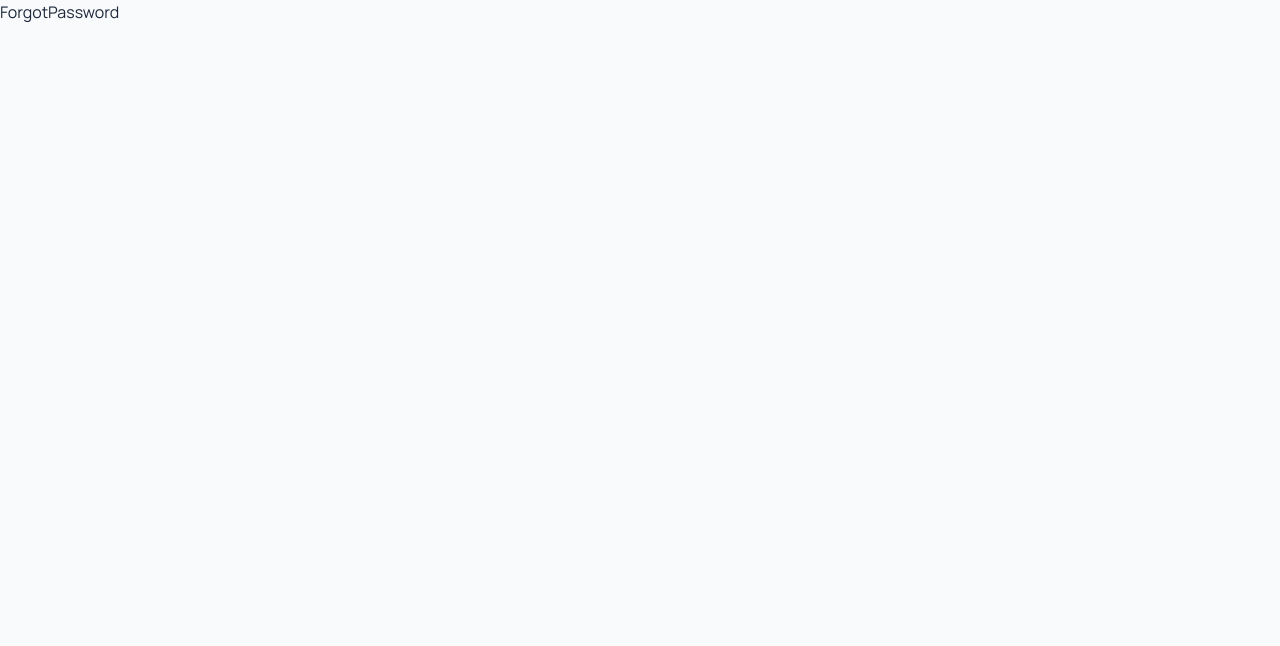
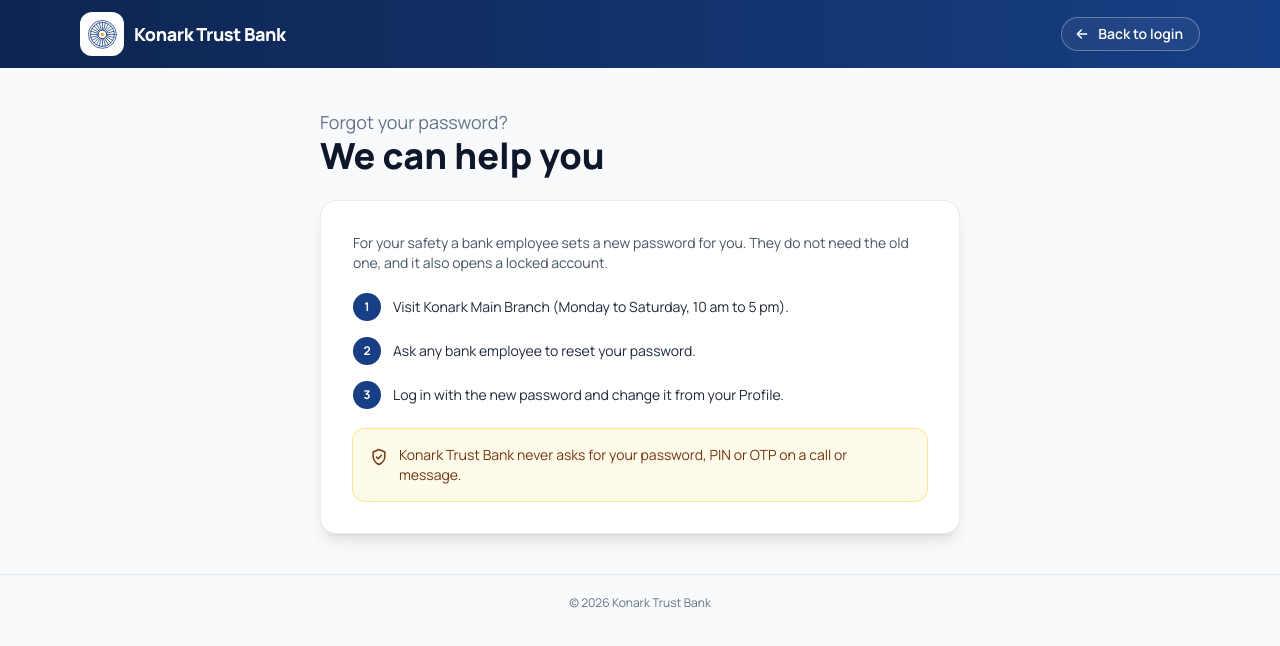
Before and after one commit to anupprasad-dev/konark-trust-bank, a React (Vite) app in the folder frontend/: page /forgot-password in a window 1280 px wide. Shown: the top 646 px of the page. Built offline with nearby package versions, Linux system fonts and the light colour scheme; no server answers.

Commit message:
Simplify auth lock message, Add slow chakra spin animation, and Standardize back buttons

```diff
--- /dev/null
+++ b/frontend/src/components/BackLink.jsx
@@ -0,0 +1,20 @@
+import { Link } from "react-router-dom";
+
+/** The "go back" button in the blue header of the public pages: an outlined pill, the arrow slides on hover.
+ *  Give `to` for a link, or `onClick` for an in-page switch. */
+export default function BackLink({ to, onClick, children, className = "" }) {
+  const cls = `group inline-flex items-center gap-2 rounded-full border border-white/30 bg-white/5 py-1.5 pl-3 pr-4 text-sm font-semibold text-white transition hover:border-white/60 hover:bg-white/15 focus-visible:outline-none focus-visible:ring-2 focus-visible:ring-white/70 ${className}`;
+  const body = (
+    <>
+      <svg viewBox="0 0 24 24" className="h-4 w-4 transition-transform duration-200 group-hover:-translate-x-0.5" fill="none" stroke="currentColor" strokeWidth="2.2" strokeLinecap="round" strokeLinejoin="round" aria-hidden="true">
+        <path d="M19 12H5M11 6l-6 6 6 6" />
+      </svg>
+      {children}
+    </>
+  );
+  return to ? (
+    <Link to={to} className={cls}>{body}</Link>
+  ) : (
+    <button type="button" onClick={onClick} className={cls}>{body}</button>
+  );
+}
--- a/frontend/src/components/CardVisual.jsx
+++ b/frontend/src/components/CardVisual.jsx
@@ -50,7 +50,7 @@ export default function CardVisual({ card, canReveal = true }) {
             ))}
           </g>
         </svg>
-        <WheelMark className="pointer-events-none absolute -bottom-12 -right-10 h-48 w-48 text-white/10" hub={false} />
+        <WheelMark className="pointer-events-none absolute -bottom-12 -right-10 h-48 w-48 text-white/15 animate-[spin_40s_linear_infinite] motion-reduce:animate-none" hub={false} />
         <div className="relative flex h-full flex-col justify-between">
           <div className="flex items-start justify-between">
             <div>
--- a/frontend/src/pages/AuthPage.jsx
+++ b/frontend/src/pages/AuthPage.jsx
@@ -1,6 +1,7 @@
 import { useEffect, useRef, useState } from "react";
 import { Link, Navigate, useNavigate, useSearchParams } from "react-router-dom";
 import api, { errorMessage, fieldErrors } from "../api";
+import BackLink from "../components/BackLink.jsx";
 import BrandLogo from "../components/Brand.jsx";
 import Icon from "../components/icons.jsx";
 import { notice as sessionNotice } from "../api";
@@ -298,12 +299,13 @@ function RegisterForm({ onDone, onBack }) {
       <button className="btn-primary w-full py-3 text-base sm:py-3 sm:text-base" disabled={busy}>
         {busy ? "Submitting..." : "Submit registration request"}
       </button>
-      <p className="border-t border-slate-100 pt-4 text-center text-sm text-slate-500">
-        Already registered?{" "}
-        <button type="button" className="font-bold text-brand-600 hover:underline" onClick={onBack}>
+      <div className="flex flex-col items-center gap-2 border-t border-slate-100 pt-4 text-sm text-slate-500 sm:flex-row sm:justify-between">
+        <span>Already registered?</span>
+        <button type="button" className="btn-outline inline-flex items-center gap-2 px-4 py-2" onClick={onBack}>
+          <svg viewBox="0 0 24 24" className="h-4 w-4" fill="none" stroke="currentColor" strokeWidth="2.2" strokeLinecap="round" strokeLinejoin="round" aria-hidden="true"><path d="M19 12H5M11 6l-6 6 6 6" /></svg>
           Back to login
         </button>
-      </p>
+      </div>
     </form>
   );
 }
@@ -398,9 +400,11 @@ function CustomerAuth({ mode, setMode, notice, setNotice }) {
       <header className="bg-gradient-to-r from-brand-900 to-brand-700 text-white">
         <div className="mx-auto flex max-w-6xl items-center justify-between gap-4 px-4 py-3">
           <BrandLogo light to="/" size="lg" />
-          <Link to="/" className="rounded-lg bg-white/10 px-3 py-1.5 text-xs font-semibold hover:bg-white/20 sm:text-sm">
-            &larr; Home
-          </Link>
+          {mode === "register" ? (
+            <BackLink onClick={() => setMode("login")}>Back to login</BackLink>
+          ) : (
+            <BackLink to="/">Back to home</BackLink>
+          )}
         </div>
       </header>
 
@@ -564,9 +568,7 @@ export default function AuthPage() {
       <section className="bg-gradient-to-br from-slate-900 via-brand-900 to-brand-700 px-5 pb-16 pt-5 text-white lg:flex lg:w-1/2 lg:flex-col lg:justify-between lg:px-16 lg:py-16">
         <div className="flex items-center justify-between">
           <BrandLogo light to="/" size="lg" />
-          <Link to="/" className="rounded-lg bg-white/10 px-3 py-1.5 text-xs font-medium hover:bg-white/20 lg:hidden">
-            &larr; Home
-          </Link>
+          <BackLink to="/" className="lg:hidden">Back to home</BackLink>
         </div>
 
         <div className="mt-6 lg:my-0 lg:mt-0">
--- a/frontend/src/pages/ForgotPassword.jsx
+++ b/frontend/src/pages/ForgotPassword.jsx
@@ -1,9 +1,59 @@
-import React from 'react'
+import { Navigate } from "react-router-dom";
+import BackLink from "../components/BackLink.jsx";
+import BrandLogo from "../components/Brand.jsx";
+import Icon from "../components/icons.jsx";
+import { CONTACT } from "../config/contact.js";
+import { homePath, useAuth } from "../context/AuthContext.jsx";
 
-const ForgotPassword = () => {
+export default function ForgotPassword() {
+  const { user, checking } = useAuth();
+  if (!checking && user) return <Navigate to={homePath(user.role)} replace />;
+
   return (
-    <div>ForgotPassword</div>
-  )
+    <div className="fade-in min-h-dvh bg-slate-50">
+      <header className="bg-gradient-to-r from-brand-900 to-brand-700 text-white">
+        <div className="mx-auto flex max-w-6xl items-center justify-between gap-4 px-4 py-3">
+          <BrandLogo light to="/" size="lg" />
+          <BackLink to="/login">Back to login</BackLink>
+        </div>
+      </header>
+
+      <main className="mx-auto max-w-2xl px-4 py-8 sm:py-10">
+        <p className="text-lg text-slate-500">Forgot your password?</p>
+        <h1 className="text-2xl font-extrabold text-slate-900 sm:text-4xl">We can help you</h1>
+
+        <div className="card auth-card mt-6 space-y-5 p-5 shadow-lg sm:p-8">
+          <p className="text-sm text-slate-600">
+            For your safety a bank employee sets a new password for you. They do not need the old one, and it also opens a locked account.
+          </p>
+          <ol className="space-y-4">
+            {[
+              `Visit ${CONTACT.branch} (${CONTACT.hours}).`,
+              "Ask any bank employee to reset your password.",
+              "Log in with the new password and change it from your Profile.",
+            ].map((t, i) => (
+              <li key={t} className="flex gap-3 text-sm text-slate-800">
+                <span className="flex h-7 w-7 flex-none items-center justify-center rounded-full bg-brand-700 text-xs font-bold text-white">{i + 1}</span>
+                <span className="pt-1">{t}</span>
+              </li>
+            ))}
+          </ol>
+          {(CONTACT.phone || CONTACT.email) && (
+            <p className="flex flex-wrap gap-x-5 gap-y-1 border-t border-slate-100 pt-4 text-sm">
+              {CONTACT.phone && <a className="font-semibold text-brand-700 hover:underline" href={`tel:${CONTACT.phone.replace(/[^+\d]/g, "")}`}>{CONTACT.phone}</a>}
+              {CONTACT.email && <a className="font-semibold text-brand-700 hover:underline" href={`mailto:${CONTACT.email}`}>{CONTACT.email}</a>}
+            </p>
+          )}
+          <p className="flex gap-2.5 rounded-xl bg-amber-50 p-4 text-sm text-amber-900 ring-1 ring-amber-200">
+            <Icon name="shield" className="mt-0.5 h-5 w-5 flex-none" />
+            Konark Trust Bank never asks for your password, PIN or OTP on a call or message.
+          </p>
+        </div>
+      </main>
+
+      <footer className="border-t border-slate-200 px-4 py-5 text-center text-xs text-slate-500">
+        &copy; {new Date().getFullYear()} Konark Trust Bank
+      </footer>
+    </div>
+  );
 }
-
-export default ForgotPassword
--- a/frontend/src/pages/LockUnlock.jsx
+++ b/frontend/src/pages/LockUnlock.jsx
@@ -1,6 +1,7 @@
 import { useEffect, useState } from "react";
 import { Link, Navigate } from "react-router-dom";
 import api, { errorMessage } from "../api";
+import BackLink from "../components/BackLink.jsx";
 import BrandLogo from "../components/Brand.jsx";
 import Icon from "../components/icons.jsx";
 import { Alert, Input, PasswordInput } from "../components/ui.jsx";
@@ -158,9 +159,7 @@ export default function LockUnlock() {
       <header className="bg-gradient-to-r from-brand-900 to-brand-700 text-white">
         <div className="mx-auto flex max-w-6xl items-center justify-between gap-4 px-4 py-3">
           <BrandLogo light to="/" size="lg" />
-          <Link to="/login" className="rounded-lg bg-white/10 px-3 py-1.5 text-xs font-semibold hover:bg-white/20 sm:text-sm">
-            &larr; Back to login
-          </Link>
+          <BackLink to="/login">Back to login</BackLink>
         </div>
       </header>
 
--- a/frontend/src/pages/Profile.jsx
+++ b/frontend/src/pages/Profile.jsx
@@ -118,7 +118,7 @@ export default function Profile() {
     <>
       {/* header strip */}
       <section className="relative overflow-hidden rounded-2xl bg-gradient-to-br from-brand-900 via-brand-800 to-brand-600 px-5 py-5 text-white shadow-md sm:px-7 sm:py-6">
-        <WheelMark className="pointer-events-none absolute -right-10 -top-12 h-52 w-52 text-white/10" hub={false} />
+        <WheelMark className="pointer-events-none absolute -right-10 -top-12 h-52 w-52 text-white/15 animate-[spin_40s_linear_infinite] motion-reduce:animate-none" hub={false} />
         <div className="relative flex flex-col items-center gap-4 text-center sm:flex-row sm:text-left">
           <Avatar name={data.full_name || data.username} src={data.photo} className="h-24 w-24 bg-white text-3xl text-brand-700 ring-4 ring-white/60" />
           <div className="min-w-0 flex-1">
--- a/frontend/src/pages/customer/Dashboard.jsx
+++ b/frontend/src/pages/customer/Dashboard.jsx
@@ -70,7 +70,7 @@ export default function CustomerDashboard() {
       <div className="grid gap-4 lg:grid-cols-5">
         {/* Balance card: 2 of 5 columns on desktop, full width on phones */}
         <section className="relative w-full overflow-hidden rounded-2xl bg-gradient-to-br from-brand-800 to-brand-600 p-5 text-white shadow-md shadow-brand-900/10 sm:p-5 lg:col-span-2">
-          <WheelMark className="pointer-events-none absolute -bottom-10 -right-8 h-36 w-36 text-white/10" hub={false} />
+          <WheelMark className="pointer-events-none absolute -bottom-10 -right-8 h-36 w-36 text-white/15 animate-[spin_40s_linear_infinite] motion-reduce:animate-none" hub={false} />
           <div className="relative">
             <div className="flex items-center justify-between gap-2">
               <p className="text-sm font-semibold text-brand-100">Savings account</p>
```
Also changed, not shown: 1 other file (tests, documents, lock files or other folders).
